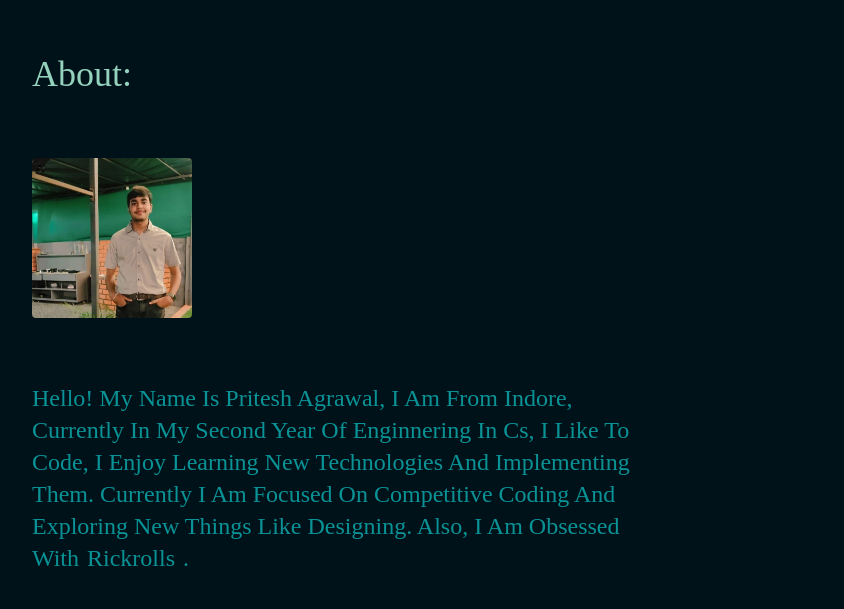
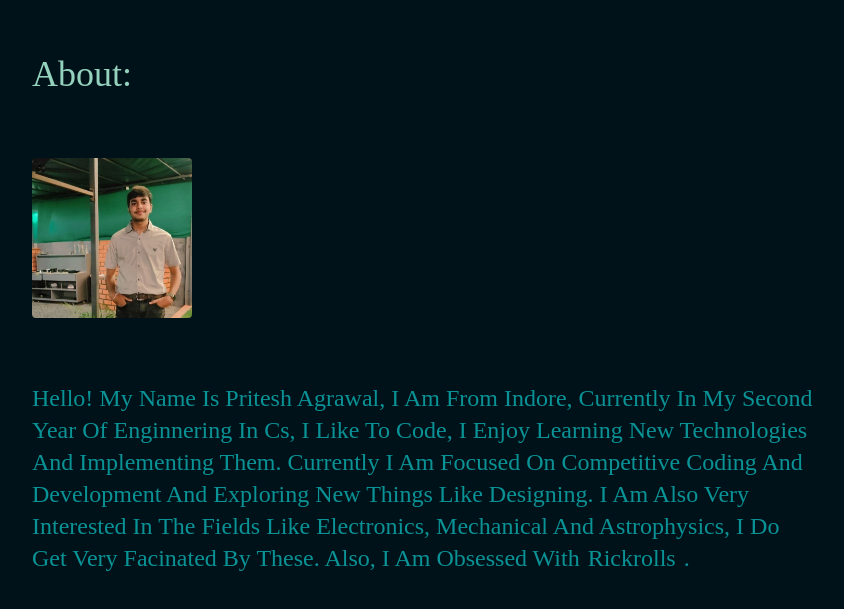
Before and after one commit to Pritesh-0/Portfolio-Website, a React (Create React App) app: page / in a window 1280 px wide. Shown: the part 719-1328 px from the top of the page, without its empty margins (224-1068 px from the left). Built offline with nearby package versions, Linux system fonts and the light colour scheme.

Commit message:
edited about

```diff
--- a/src/components/About.jsx
+++ b/src/components/About.jsx
@@ -4,11 +4,12 @@ import me from '../assets/me.jpeg'
 const About = () => {
   return (
     <div id='About' className='text-[#94d2bd] max-w-[800px] mt-[10px] w-full mx-auto text-left h-screen'>
-        <div className='max-w-[600px] mt-[10px] md:ml-4 sm:text-center h-screen mx-auto lg:text-left flex flex-col justify-center'>
+        <div className='max-w-[800px] mt-[10px] md:ml-4 sm:text-center h-screen mx-auto lg:text-left flex flex-col justify-center'>
             <h1 className='text-[#94d2bd] text-4xl'>About&#x3a;</h1>
               <img alt="profil" src={me} class="my-16 object-cover rounded h-40 w-40"/>
             <p class='capitalize text-[#0a9396] text-2xl '>
-            hello! my name is pritesh agrawal, i am from indore, currently in my second year of enginnering in cs, i like to code, i enjoy learning new technologies and implementing them. currently i am focused on competitive coding and exploring new things like designing. also, i am obsessed with
+            hello! my name is pritesh agrawal, i am from indore, currently in my second year of enginnering in cs, i like to code, i enjoy learning new technologies and implementing them. currently i am focused on competitive coding and development and exploring new things like designing.
+            i am also very interested in the fields like electronics, mechanical and astrophysics, i do get very facinated by these. also, i am obsessed with
             <a className='px-2 hover:text-[#94d2bd]' href='https://www.youtube.com/watch?v=dQw4w9WgXcQ' target="_blank" rel="noopener noreferrer">Rickrolls</a>.
             </p>
 
```
